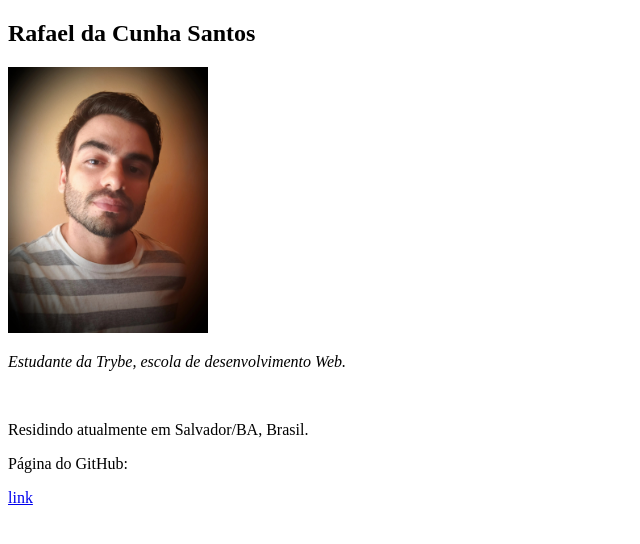
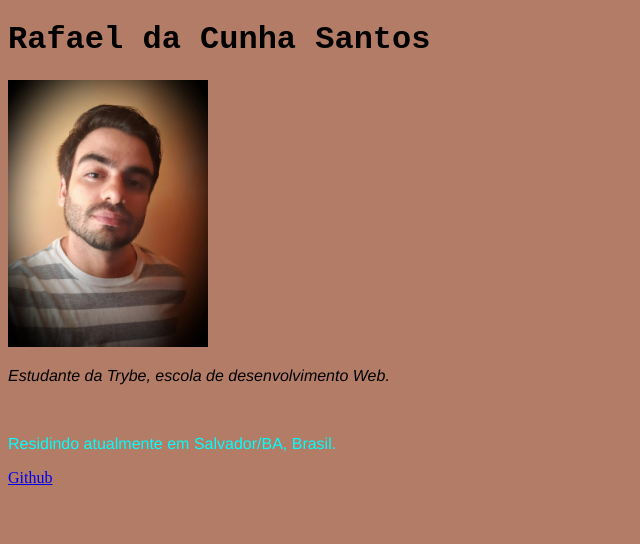
Before and after one commit to RafaelCunhaS/RafaelCunhaS.github.io, a plain HTML site: page index.html in a window 1280 px wide. Shown: the whole page, without its empty margins (0-640 px from the left). Drawn offline with Linux system fonts and the light colour scheme.

Commit message:
adiçao do css

```diff
--- a/index.html
+++ b/index.html
@@ -3,9 +3,10 @@
   <head>
     <meta charset="UTF-8" />
     <title>Rafael Santos</title>
+    <link rel="stylesheet" type="text/css" href="style.css">
   </head>
   <body>
-    <h2>Rafael da Cunha Santos</h2>
+    <h1>Rafael da Cunha Santos</h1>
     <img
       src="/foto.jpg"
       alt="Foto de Rafael da Cunha Santos"
@@ -14,7 +15,7 @@
     <br />
     <p> <em>Estudante da Trybe, escola de desenvolvimento Web.</em> </p>
     <br />
-    <p>Residindo atualmente em Salvador/BA, Brasil.</p>
-    <p>Página do GitHub:</p><a href="https://github.com/RafaelCunhaS" target="_blank">link</a>
+    <p style="color: aqua;">Residindo atualmente em Salvador/BA, Brasil.</p>
+    <a href="https://github.com/RafaelCunhaS" target="_blank">Github</a>
   </body>
 </html>
--- /dev/null
+++ b/style.css
@@ -0,0 +1,9 @@
+h1 {
+  font-family: 'Courier New', Courier, monospace;
+}
+p {
+  font-family: 'Franklin Gothic Medium', 'Arial Narrow', Arial, sans-serif;
+}
+body {
+  background-color: #B27C66;
+}
```
